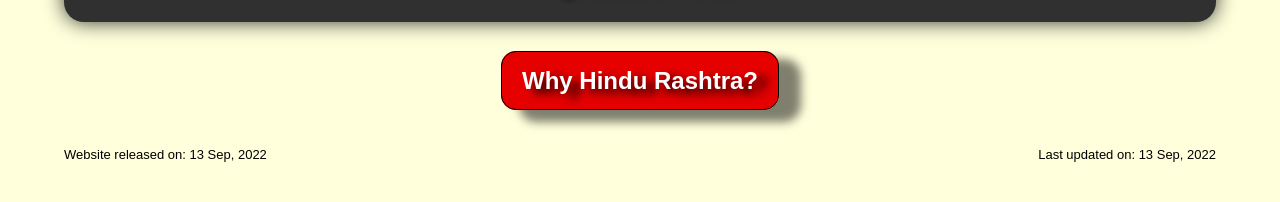
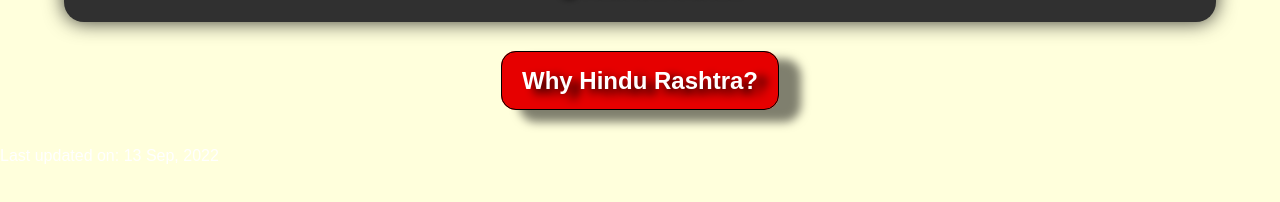
Before and after one commit to Rashtra4Hindu/HRS, a plain HTML site: page index.html in a window 1280 px wide. Shown: the part 566-768 px from the top of the page. Drawn offline with Linux system fonts and the light colour scheme.

Commit message:
Update index.html

```diff
--- a/index.html
+++ b/index.html
@@ -117,12 +117,7 @@
     </div>
 
     <footer>
-        <ul>
-            <li>Website released on: 13 Sep, 2022</li>
-            <li>Last updated on: 13 Sep, 2022</li>
-        </ul>
-
-
+        Last updated on: 13 Sep, 2022
     </footer>
 
 
```
